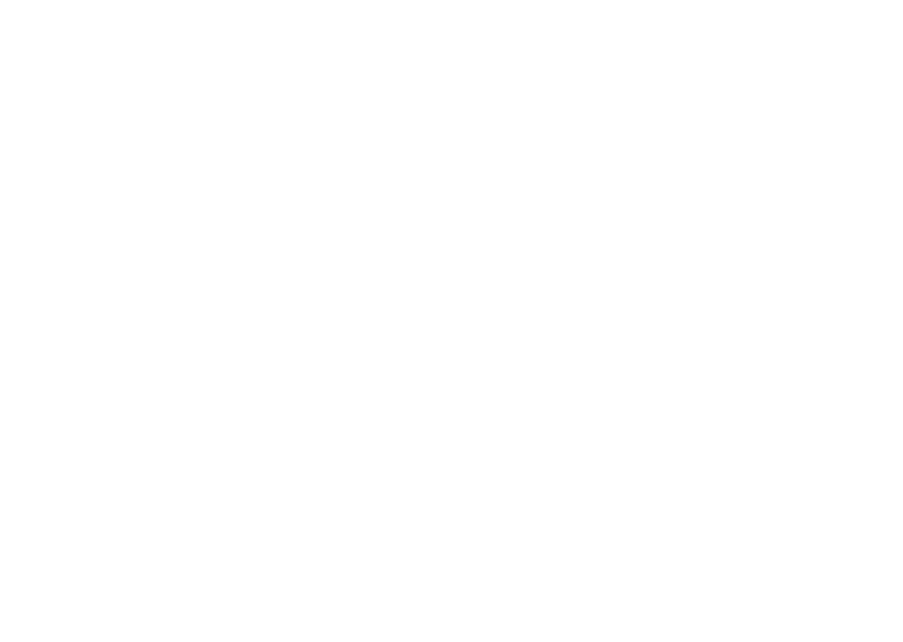
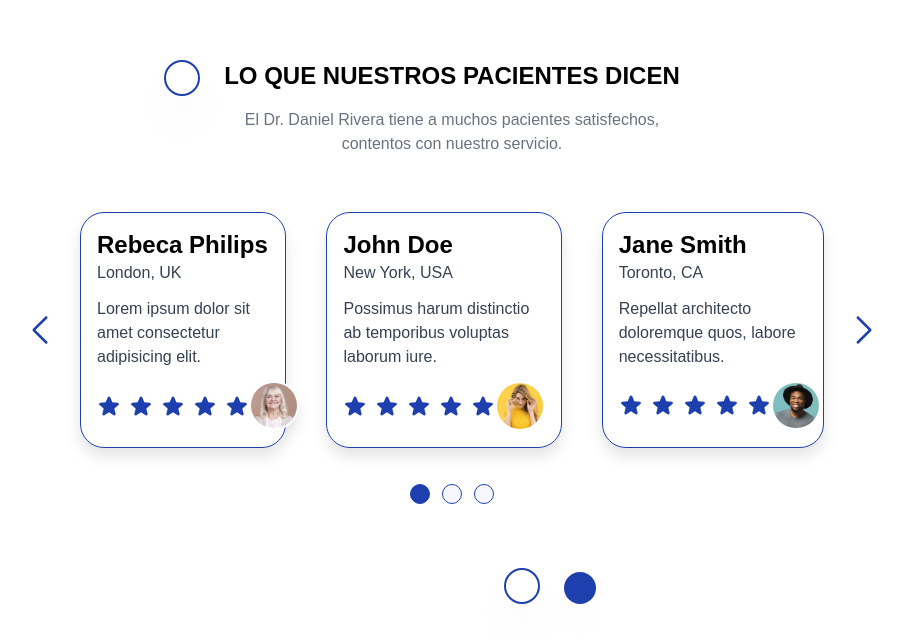
Before and after one commit to DanyRivera/doctor_landing, a Next.js app: page / in a window 1280 px wide. Shown: the part 3634-4276 px from the top of the page, without its empty margins (188-1091 px from the left). Before the commit the page ends 3574 px from the top, so only its background shows below. Built offline with nearby package versions, Linux system fonts and the light colour scheme.

Commit message:
Add Reviews

```diff
--- a/app/page.js
+++ b/app/page.js
@@ -15,8 +15,8 @@
       <Services />
       <Skills />
       <Appointment />
-      {/* <Reviews /> */}
-      {/* <Contact /> */}
+      <Reviews />
+      {/* <Contact />  */}
     </>
   );
 }
--- a/components/ui/Slider.jsx
+++ b/components/ui/Slider.jsx
@@ -61,7 +61,7 @@
                     <button
                         key={index}
                         onClick={() => goToPage(index)}
-                        className={`w-5 h-5 rounded-full transition-colors cursor-pointer ${index === currentIndex ? "bg-primary" : "bg-secondary"
+                        className={`w-5 h-5 rounded-full transition-colors cursor-pointer border border-primary ${index === currentIndex ? "bg-primary" : "bg-secondary"
                             }`}
                     ></button>
                 ))}
```
